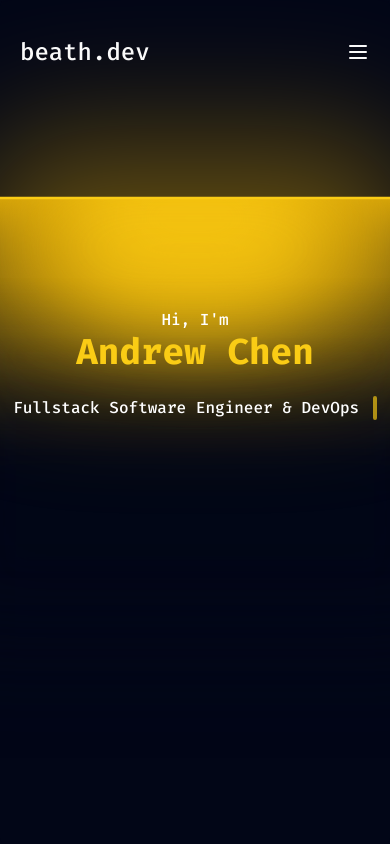
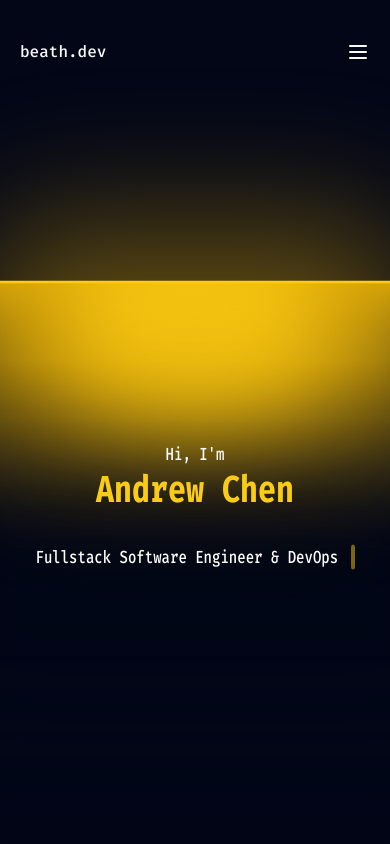
Before and after one commit to Beatheru/personal-website, a Next.js app: page / in a window 390 px wide. Shown: the top 844 px of the page. Built offline with nearby package versions, Linux system fonts and the light colour scheme.

Commit message:
Make UI more responsive

```diff
--- a/app/globals.css
+++ b/app/globals.css
@@ -57,3 +57,27 @@
 ::-webkit-scrollbar-thumb {
   @apply rounded-md bg-yellow-400;
 }
+
+h1 {
+  @apply text-sm sm:text-base md:text-lg lg:text-xl;
+}
+
+h2 {
+  @apply text-base sm:text-lg md:text-xl lg:text-2xl;
+}
+
+h3 {
+  @apply text-lg sm:text-xl md:text-2xl lg:text-3xl;
+}
+
+h4 {
+  @apply text-xl sm:text-2xl md:text-3xl lg:text-4xl;
+}
+
+h5 {
+  @apply text-2xl sm:text-3xl md:text-4xl lg:text-5xl;
+}
+
+h6 {
+  @apply text-3xl sm:text-4xl md:text-5xl lg:text-6xl;
+}
--- a/app/page.tsx
+++ b/app/page.tsx
@@ -5,7 +5,7 @@ import Projects from "@/components/Projects";
 
 export default function Home() {
   return (
-    <main className="">
+    <main>
       <Hero />
       <About />
       <Projects />
--- a/components/About.tsx
+++ b/components/About.tsx
@@ -129,7 +129,7 @@ const socials = [
 
 const About = () => {
   return (
-    <Section id="about" className="px-[25%]" title="About">
+    <Section id="about" title="About">
       <div className="flex flex-col gap-5">
         <div>
           Hey, my name is Andrew and I love programming. I am a fullstack
@@ -170,7 +170,7 @@ const About = () => {
         ))}
       </div>
 
-      <div className="my-10 flex w-1/2 justify-evenly">
+      <div className="my-10 flex w-full justify-evenly lg:w-1/2">
         {socials.map(({ name, icon, link }) => (
           <a key={name} href={link} target="_blank" rel="noopener noreferrer">
             <div className="hover:text-yellow-400">{icon}</div>
--- a/components/Experience.tsx
+++ b/components/Experience.tsx
@@ -25,7 +25,7 @@ const jobs = [
 
 const Experience = () => {
   return (
-    <Section id="experience" title="Experience" className="px-[25%]">
+    <Section id="experience" title="Experience">
       <div className="w-full">
         {jobs.map((job, index) => (
           <Accordion
@@ -37,12 +37,12 @@ const Experience = () => {
           >
             <AccordionItem value={job.company}>
               <AccordionTrigger>
-                <div className="flex w-full justify-between px-5 text-xl text-yellow-400">
+                <h1 className="flex w-full justify-between text-yellow-400 lg:px-5">
                   <div>
                     {job.title} @ {job.company}
                   </div>
                   <div>{job.date}</div>
-                </div>
+                </h1>
               </AccordionTrigger>
               <AccordionContent className="px-5">
                 <div className="mb-3">{job.description}</div>
--- a/components/Hero.tsx
+++ b/components/Hero.tsx
@@ -25,9 +25,9 @@ const words = [
 
 const Hero = () => {
   return (
-    <Section id="hero" className="z-0">
+    <Section id="hero" className="z-0 p-0">
       <LampContainer>
-        <motion.h1
+        <motion.div
           initial={{ opacity: 0.5, y: 100 }}
           whileInView={{ opacity: 1, y: 0 }}
           transition={{
@@ -37,17 +37,10 @@ const Hero = () => {
           }}
           className="py-4 text-center font-medium text-white"
         >
-          <div className="text-base sm:text-lg md:text-xl lg:text-2xl">
-            Hi, I&apos;m
-          </div>
-          <div className="text-4xl font-bold text-yellow-400 sm:text-5xl md:text-6xl lg:text-7xl">
-            Andrew Chen
-          </div>
-          <TypewriterEffectSmooth
-            words={words}
-            className="text-normal sm:text-lg md:text-xl lg:text-2xl"
-          />
-        </motion.h1>
+          <h1>Hi, I&apos;m</h1>
+          <h6 className="font-bold text-yellow-400">Andrew Chen</h6>
+          <TypewriterEffectSmooth words={words} />
+        </motion.div>
       </LampContainer>
     </Section>
   );
--- a/components/Nav.tsx
+++ b/components/Nav.tsx
@@ -15,14 +15,14 @@ const Nav = () => {
       <nav className="absolute top-10 z-10 flex w-full items-center justify-between">
         <a
           href="#hero"
-          className="absolute left-5 text-2xl font-medium hover:text-yellow-400"
+          className="absolute left-5 font-medium hover:text-yellow-400"
         >
-          beath.dev
+          <h2>beath.dev</h2>
         </a>
         <div></div>
         <div className="hidden md:flex md:gap-3 lg:gap-10">
           {navigation.map((item, index) => (
-            <a key={index} href={item.link} className="">
+            <a key={index} href={item.link}>
               <span className="rounded-br-md rounded-tl-md border border-white px-3 py-1 font-medium hover:border-yellow-400 hover:text-yellow-400">
                 <span className="mr-1 hover:text-yellow-400">{index}.</span>
                 {item.name}
--- a/components/Projects.tsx
+++ b/components/Projects.tsx
@@ -35,7 +35,7 @@ const projects = [
 
 const Projects = () => {
   return (
-    <Section id="projects" title="Projects" className="px-[25%] py-10">
+    <Section id="projects" title="Projects">
       <div className="flex flex-col gap-5">
         {projects.map((project, index) => (
           <motion.div
--- a/components/Section.tsx
+++ b/components/Section.tsx
@@ -11,7 +11,7 @@ const Section = ({ children, className, id, title }: Props) => {
     <div
       id={id}
       className={cn(
-        "flex w-full flex-col items-center justify-center gap-5",
+        "flex w-full flex-col items-center justify-center gap-5 px-[10%] py-5 2xl:px-[25%]",
         className
       )}
     >
--- a/components/ui/floating-navbar.tsx
+++ b/components/ui/floating-navbar.tsx
@@ -52,7 +52,7 @@ export const FloatingNav = ({
         transition={{
           duration: 0.2
         }}
-        className="fixed inset-x-0 top-10 z-[5000] mx-auto flex max-w-fit items-center justify-center gap-7 rounded-full border-2 border-white bg-black px-4 py-2 hover:border-yellow-400"
+        className="fixed inset-x-0 top-10 z-[5000] mx-auto flex max-w-fit items-center justify-center gap-2 rounded-full border-2 border-white bg-black px-2 py-2 hover:border-yellow-400 md:gap-7 md:px-4"
       >
         {navItems.map((navItem: any, index: number) => (
           <Link
@@ -60,8 +60,10 @@ export const FloatingNav = ({
             href={navItem.link}
             className="relative flex items-center font-medium text-white hover:text-yellow-400"
           >
-            <span className="mr-1 hover:text-yellow-400">{index}.</span>
-            <span>{navItem.name}</span>
+            <h1 className="md:text-base">
+              <span className="mr-1 hover:text-yellow-400">{index}.</span>
+              <span>{navItem.name}</span>
+            </h1>
           </Link>
         ))}
       </motion.div>
--- a/components/ui/lamp.tsx
+++ b/components/ui/lamp.tsx
@@ -75,10 +75,9 @@ export const LampContainer = ({
         ></motion.div>
 
         <div className="absolute inset-auto z-40 h-44 w-full -translate-y-[12.5rem] bg-slate-950"></div>
-      </div>
-
-      <div className="relative z-50 flex -translate-y-96 flex-col items-center">
-        {children}
+        <div className="absolute z-50 mt-60 flex -translate-y-10 flex-col items-center">
+          {children}
+        </div>
       </div>
     </div>
   );
--- a/components/ui/typewriter-effect.tsx
+++ b/components/ui/typewriter-effect.tsx
@@ -27,14 +27,14 @@ export const TypewriterEffectSmooth = ({
       <div>
         {wordsArray.map((word, idx) => {
           return (
-            <div key={`word-${idx}`} className="inline-block">
+            <h1 key={`word-${idx}`} className="inline-block">
               {word.text.map((char, index) => (
                 <span key={`char-${index}`} className={word.className}>
                   {char}
                 </span>
               ))}
               &nbsp;
-            </div>
+            </h1>
           );
         })}
       </div>
@@ -79,7 +79,7 @@ export const TypewriterEffectSmooth = ({
           repeatType: "reverse"
         }}
         className={cn(
-          "block h-6 w-[4px] rounded-sm bg-yellow-400 sm:h-7 md:h-8 lg:h-9",
+          "block h-5 w-[4px] rounded-sm bg-yellow-400 sm:h-6 md:h-7 lg:h-8",
           cursorClassName
         )}
       ></motion.span>
```
